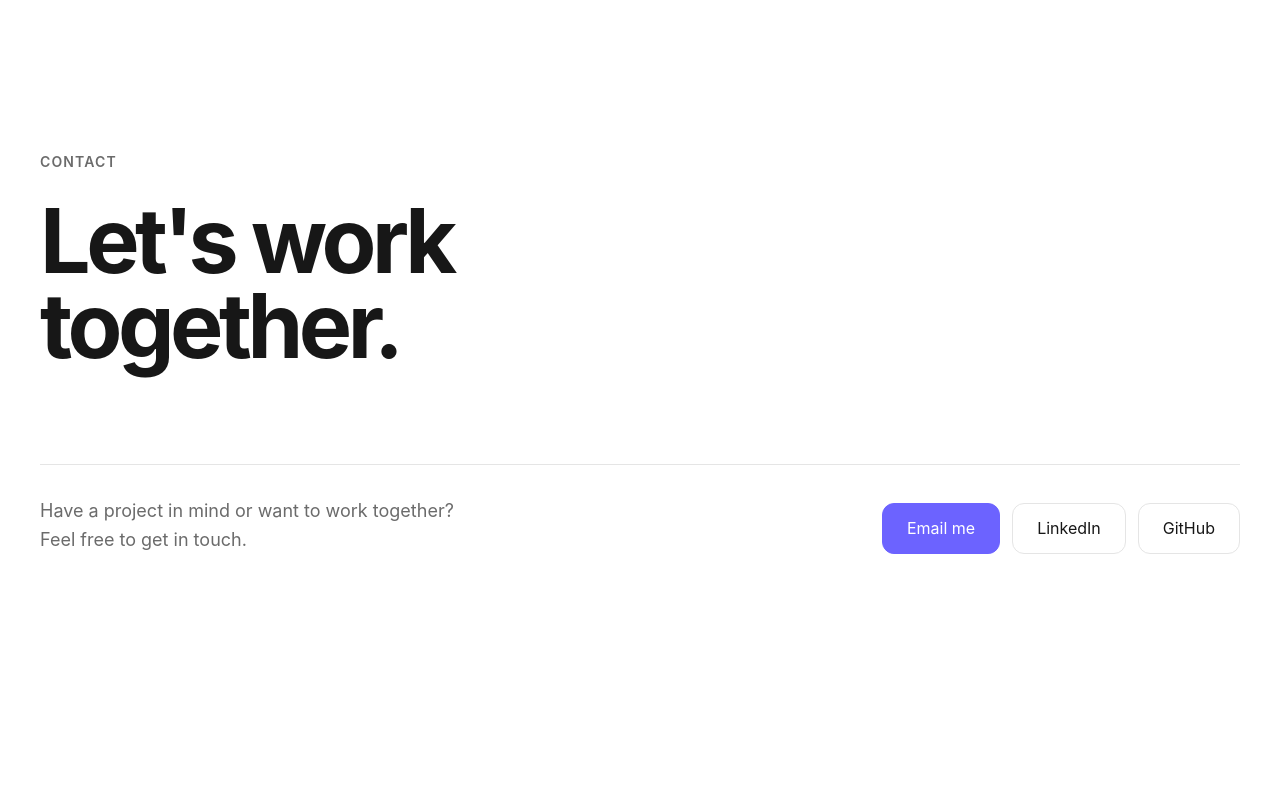
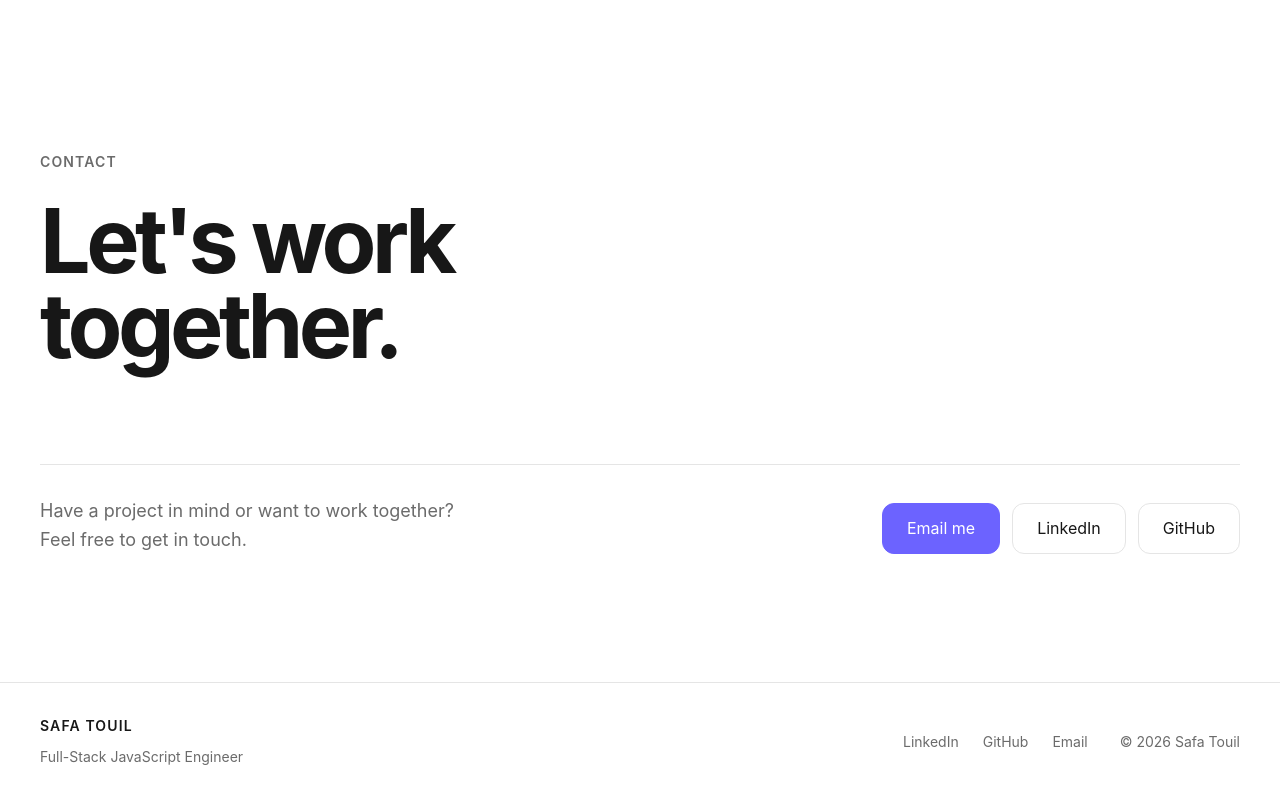
Before and after one commit to SafaTt/safa-portfolio, a React (Vite) app: page / in a window 1280 px wide. Shown: the part 3392-4192 px from the top of the page. Before the commit the page ends 4074 px from the top, so only its background shows below. Built offline with nearby package versions, Linux system fonts and the light colour scheme.

Commit message:
feat: add portfolio Footer

```diff
--- a/src/App.tsx
+++ b/src/App.tsx
@@ -1,5 +1,6 @@
 import About from "./components/About/About"
 import Contact from "./components/Contact/Contact"
+import Footer from "./components/Footer/Footer"
 import Hero from "./components/Hero/Hero"
 import Navbar from "./components/Navbar/Navbar"
 import Projects from "./components/Projects/Projects"
@@ -17,6 +18,7 @@ function App() {
         <Skills/>
         <Contact/>
       </main>
+      <Footer/>
     </>
   )
 }
--- /dev/null
+++ b/src/components/Footer/Footer.css
@@ -0,0 +1,117 @@
+.footer {
+  padding-block: var(--space-xl);
+
+  border-top: 1px solid var(--color-border);
+}
+
+.footer__content {
+  display: grid;
+  grid-template-columns: 1fr auto auto;
+  align-items: center;
+  gap: var(--space-xl);
+}
+
+.footer__identity {
+  display: flex;
+  flex-direction: column;
+  gap: var(--space-xs);
+}
+
+.footer__name {
+  font-size: var(--font-size-sm);
+  font-weight: 600;
+  letter-spacing: 0.08em;
+}
+
+.footer__role {
+  color: var(--color-text-muted);
+  font-size: var(--font-size-sm);
+}
+
+.footer__links {
+  display: flex;
+  align-items: center;
+  gap: var(--space-lg);
+}
+
+.footer__links a,
+.footer__top {
+  color: var(--color-text-muted);
+  font-size: var(--font-size-sm);
+
+  transition:
+    color var(--transition-fast),
+    transform var(--transition-fast);
+}
+
+.footer__top {
+  position: fixed;
+  right: 24px;
+  bottom: 24px;
+
+  display: flex;
+  align-items: center;
+  justify-content: center;
+
+  width: 48px;
+  height: 48px;
+
+  border: 1px solid var(--color-border);
+  border-radius: var(--radius-md);
+
+  background: var(--color-background);
+  color: var(--color-text);
+
+  font-family: inherit;
+  font-size: 1.25rem;
+  line-height: 1;
+
+  cursor: pointer;
+
+  transition:
+    background var(--transition-fast),
+    color var(--transition-fast),
+    border-color var(--transition-fast),
+    transform var(--transition-fast);
+}
+
+.footer__top:hover {
+  background: var(--color-accent);
+  border-color: var(--color-accent);
+  color: white;
+
+  transform: translateY(-3px);
+}
+.footer__copyright {
+  color: var(--color-text-muted);
+  font-size: var(--font-size-sm);
+  white-space: nowrap;
+}
+
+/* Reponsive */
+@media (max-width: 768px) {
+  .footer {
+    padding-block: var(--space-lg);
+  }
+
+  .footer__content {
+    grid-template-columns: 1fr;
+    gap: var(--space-lg);
+  }
+
+  .footer__links {
+    flex-wrap: wrap;
+    gap: var(--space-md);
+  }
+
+  .footer__copyright {
+    order: 3;
+  }
+   .footer__top {
+    right: 16px;
+    bottom: 16px;
+
+    width: 44px;
+    height: 44px;
+  }
+}
--- /dev/null
+++ b/src/components/Footer/Footer.tsx
@@ -0,0 +1,55 @@
+import "./Footer.css";
+
+function Footer() {
+  const currentYear = new Date().getFullYear();
+
+  return (
+    <footer className="footer">
+      <div className="container footer__content">
+        <div className="footer__identity">
+          <span className="footer__name">SAFA TOUIL</span>
+          <span className="footer__role">
+            Full-Stack JavaScript Engineer
+          </span>
+        </div>
+
+        <div className="footer__links">
+          <a
+            href="https://www.linkedin.com/in/safa-touil-2a5a6a239/"
+            target="_blank"
+            rel="noopener noreferrer"
+          >
+            LinkedIn
+          </a>
+
+          <a
+            href="https://github.com/SafaTt"
+            target="_blank"
+            rel="noopener noreferrer"
+          >
+            GitHub
+          </a>
+
+          <a href="mailto:safa.touil.personal@gmail.com">
+            Email
+          </a>
+
+         <button
+  type="button"
+  className="footer__top"
+  aria-label="Back to top"
+  onClick={() => window.scrollTo({ top: 0, behavior: "smooth" })}
+>
+  ↑
+</button>
+        </div>
+
+        <span className="footer__copyright">
+          © {currentYear} Safa Touil
+        </span>
+      </div>
+    </footer>
+  );
+}
+
+export default Footer;
```
